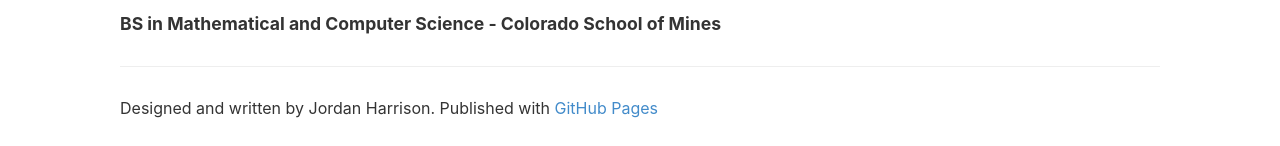
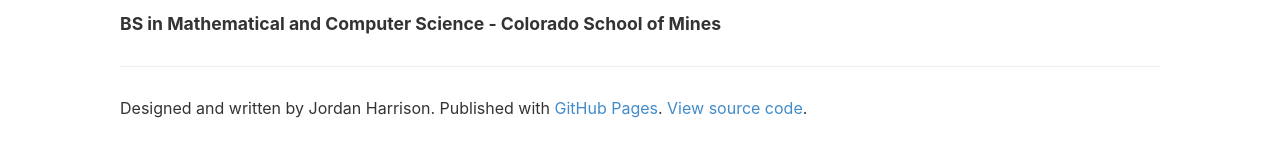
Before and after one commit to jordandh/resume, a Jekyll site: the page built from README.md, in a window 1280 px wide. Shown: the part 1099-1245 px from the top of the page. Built offline with Jekyll 4.4.1, drawn with Linux system fonts in a browser that asks for light colours; our own code applies the rules of GitHub Pages for plain Markdown files.

Commit message:
Update default.html

```diff
--- a/_layouts/default.html
+++ b/_layouts/default.html
@@ -139,7 +139,7 @@
 
     <footer>
       <p>
-        Designed and written by Jordan Harrison. Published with <a href="https://pages.github.com">GitHub Pages</a>
+        Designed and written by Jordan Harrison. Published with <a href="https://pages.github.com">GitHub Pages</a>. <a href="{{ site.github.repository_url }}">View source code</a>.
       </p>
     </footer>
   </body>
```
